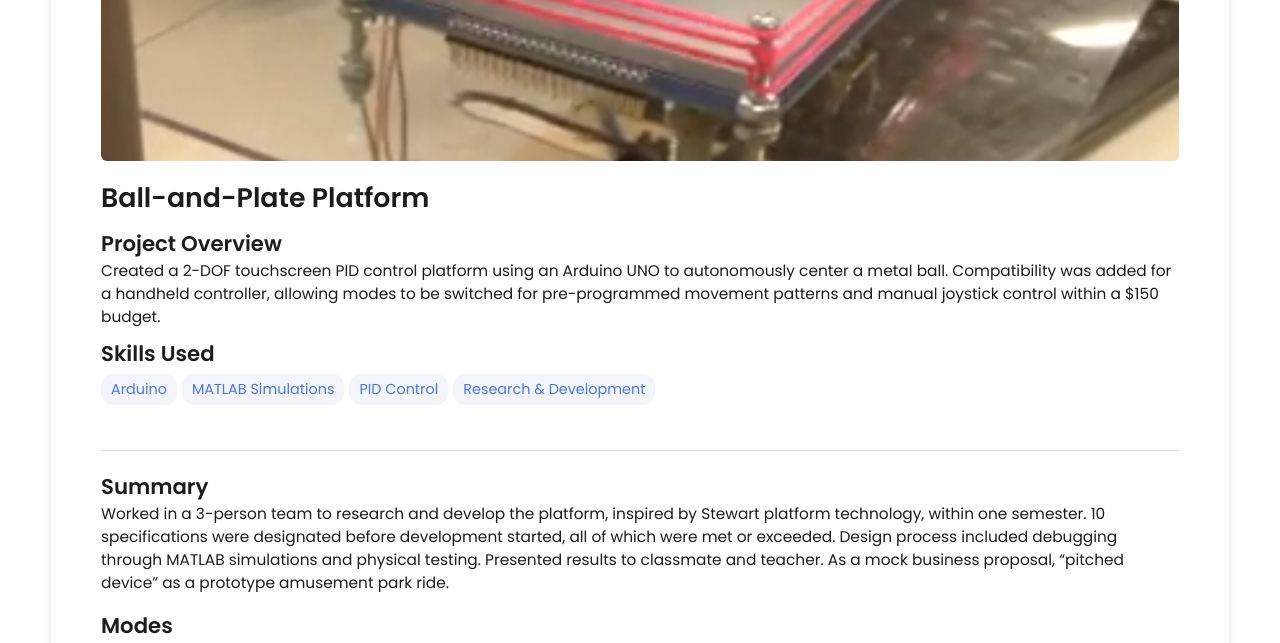
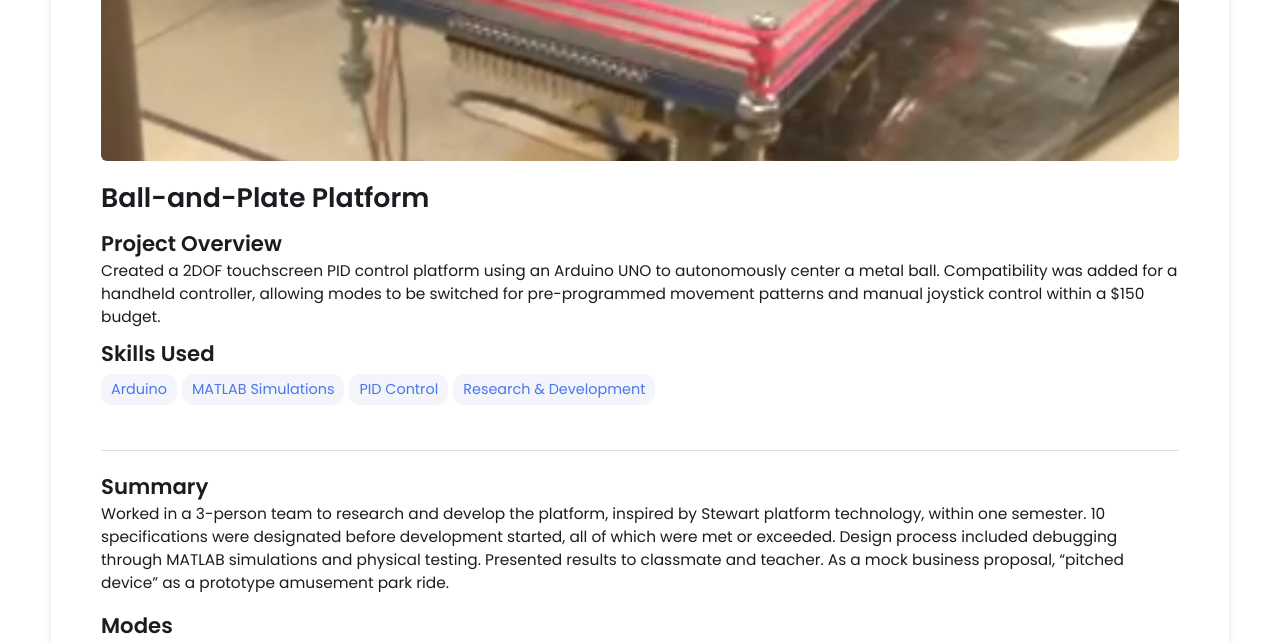
Before and after one commit to MattPieti/MattPieti.github.io, a Jekyll site: the page built from _projects/1platform/index.md, in a window 1280 px wide and 900 px high, scrolled down 329 px, cut to the strip 0-643 px from the top of the window. Built offline with Jekyll 4.4.1, drawn with Linux system fonts in a browser that asks for light colours.

Commit message:
Update index.md

```diff
--- a/_projects/1platform/index.md
+++ b/_projects/1platform/index.md
@@ -1,7 +1,7 @@
 ---
 layout: post
 title: Ball-and-Plate Platform
-description:  Created a 2-DOF touchscreen PID control platform using an Arduino UNO to autonomously center a metal ball. Compatibility was added for a handheld controller, allowing modes to be switched for pre-programmed movement patterns and manual joystick control within a $150 budget.
+description:  Created a 2DOF touchscreen PID control platform using an Arduino UNO to autonomously center a metal ball. Compatibility was added for a handheld controller, allowing modes to be switched for pre-programmed movement patterns and manual joystick control within a $150 budget.
 skills:
 - Arduino
 - MATLAB Simulations
```
